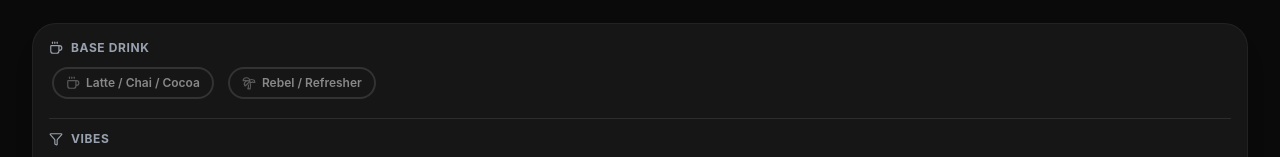
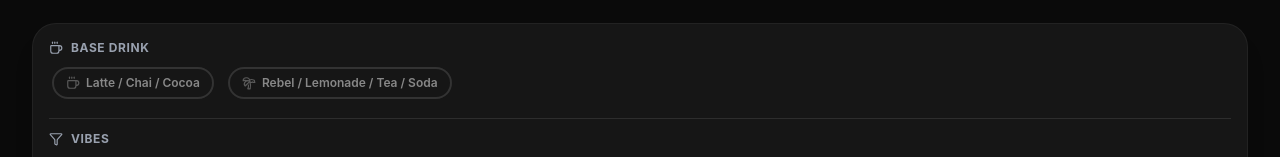
Before and after one commit to darin3/db-secret-menu, a React (Vite) app: page / in a window 1280 px wide. Shown: the part 366-523 px from the top of the page. Built offline with nearby package versions, Linux system fonts and the light colour scheme.

Commit message:
Rename Rebel filter chip to match quiz: Rebel / Lemonade / Tea / Soda

```diff
--- a/src/components/ExploreTab.jsx
+++ b/src/components/ExploreTab.jsx
@@ -128,7 +128,7 @@ export default function ExploreTab({ initialFlavors, onInitialFlavorsConsumed, r
                             inactive={selBase !== null && selBase !== 'rebel'}
                             color="#C084FC"
                             onClick={() => setSelBase(selBase === 'rebel' ? null : 'rebel')}
-                            label="Rebel / Refresher"
+                            label="Rebel / Lemonade / Tea / Soda"
                             icon={Palmtree}
                         />
                     </div>
```
